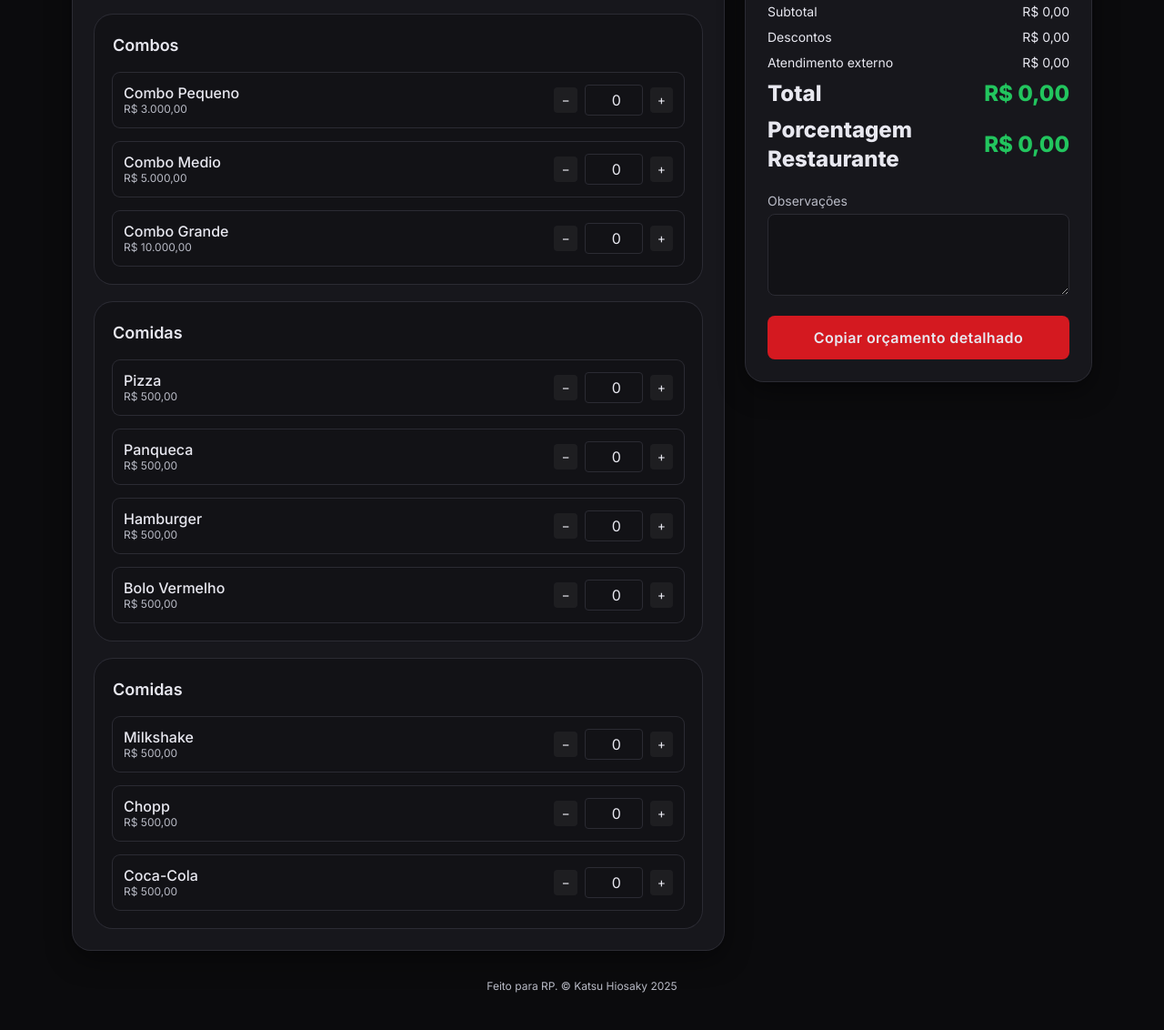
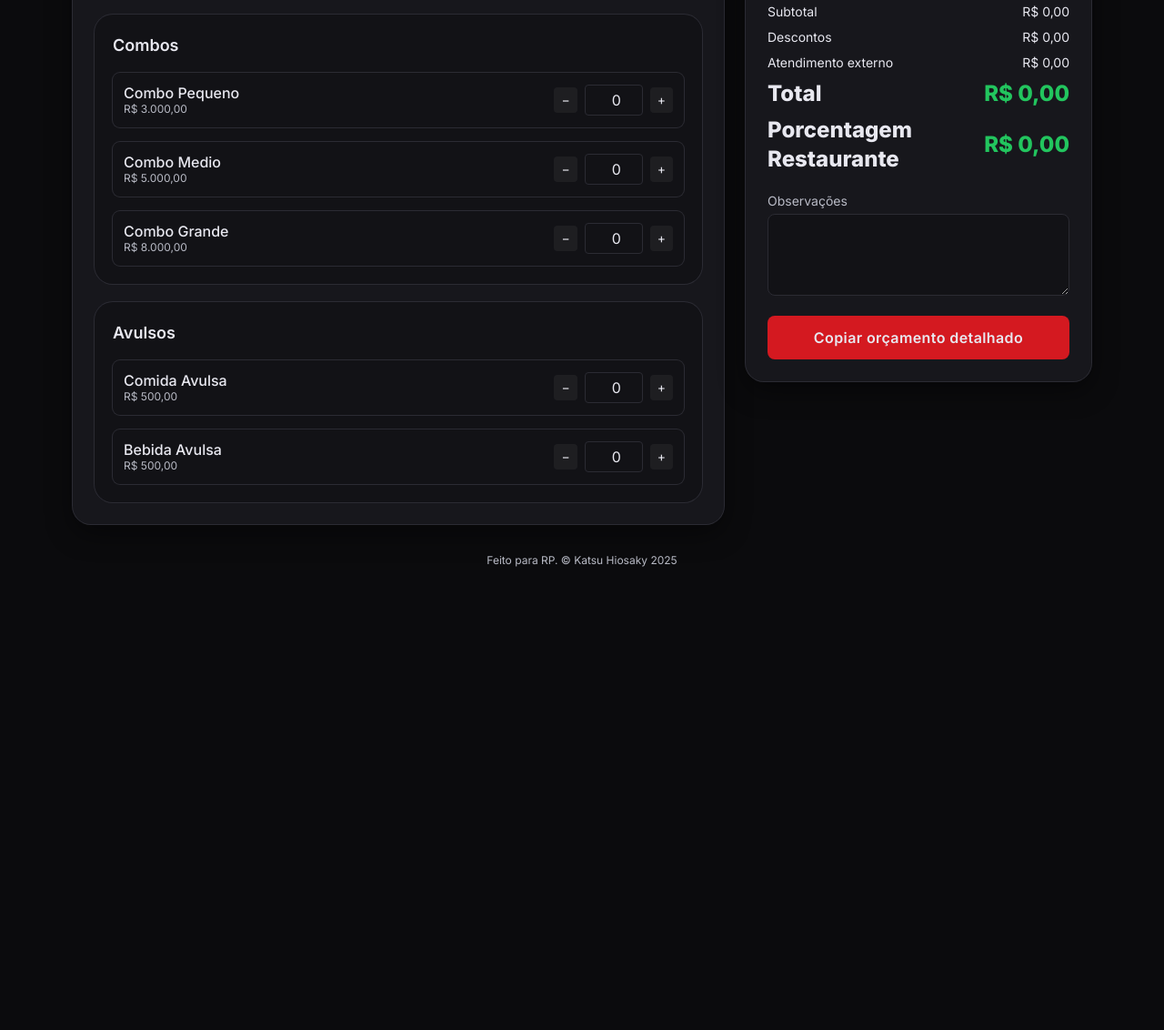
Before and after one commit to KatsuX603/DeuMatch-Calculadora, a plain HTML site: page index.html in a window 1280 px wide. Shown: the part 219-1351 px from the top of the page at 91% size. After the commit the page ends 883 px from the top, so only its background shows below. Drawn offline with nearby package versions, Linux system fonts and the light colour scheme.

Commit message:
Add files via upload

```diff
--- a/index.html
+++ b/index.html
@@ -131,17 +131,17 @@
         <div class="flex flex-wrap gap-4 items-end">
           <div class="grow">
             <label class="block text-sm text-tg-dim mb-1"
-              >Cliente parceiro</label
+              ></label
             >
             <label
               class="switch relative inline-flex items-center cursor-pointer select-none"
             >
-              <input id="isPartner" type="checkbox" class="sr-only" />
+              <text id="isPartner" class="sr-only" />
               <span
                 class="w-10 h-6 rounded-full bg-gray-600 transition relative"
               ></span>
             </label>
-            <span class="ml-3 text-sm">Desconto de 15% no valor final</span>
+            <span class="ml-3 text-sm"></span>
           </div>
           <div>
             <label for="kmExterno" class="block text-sm text-tg-dim mb-1"
@@ -258,59 +258,23 @@
                 id: "combog",
                 label: "Combo Grande",
                 type: "qty",
-                price: 10000,
+                price: 8000,
               },
             ],
           },
           {
-            id: "comidas",
-            title: "Comidas",
+            id: "avulsos",
+            title: "Avulsos",
             items: [
               {
-                id: "pizza",
-                label: "Pizza",
+                id: "comida_avulsa",
+                label: "Comida Avulsa",
                 type: "qty",
                 price: 500,
               },
               {
-                id: "panqueca",
-                label: "Panqueca",
-                type: "qty",
-                price: 500,
-              },
-              {
-                id: "hamburguer",
-                label: "Hamburger",
-                type: "qty",
-                price: 500,
-              },
-              {
-                id: "bolo",
-                label: "Bolo Vermelho",
-                type: "qty",
-                price: 500,
-              },
-            ],
-          },
-          {
-            id: "comidas",
-            title: "Comidas",
-            items: [
-              {
-                id: "milkshake",
-                label: "Milkshake",
-                type: "qty",
-                price: 500,
-              },
-              {
-                id: "chopp",
-                label: "Chopp",
-                type: "qty",
-                price: 500,
-              },
-              {
-                id: "coca",
-                label: "Coca-Cola",
+                id: "bebida_avulsa",
+                label: "Bebida Avulsa",
                 type: "qty",
                 price: 500,
               },
@@ -320,7 +284,7 @@
         // preço por quilômetro do atendimento externo
         externoKmPrice: 500,
         // desconto para parceiros
-        partnerDiscount: 0.15,
+        partnerDiscount: 0.10,
         // espaço para taxas adicionais se quiser no futuro
         feesPercent: 0,
       };
```
